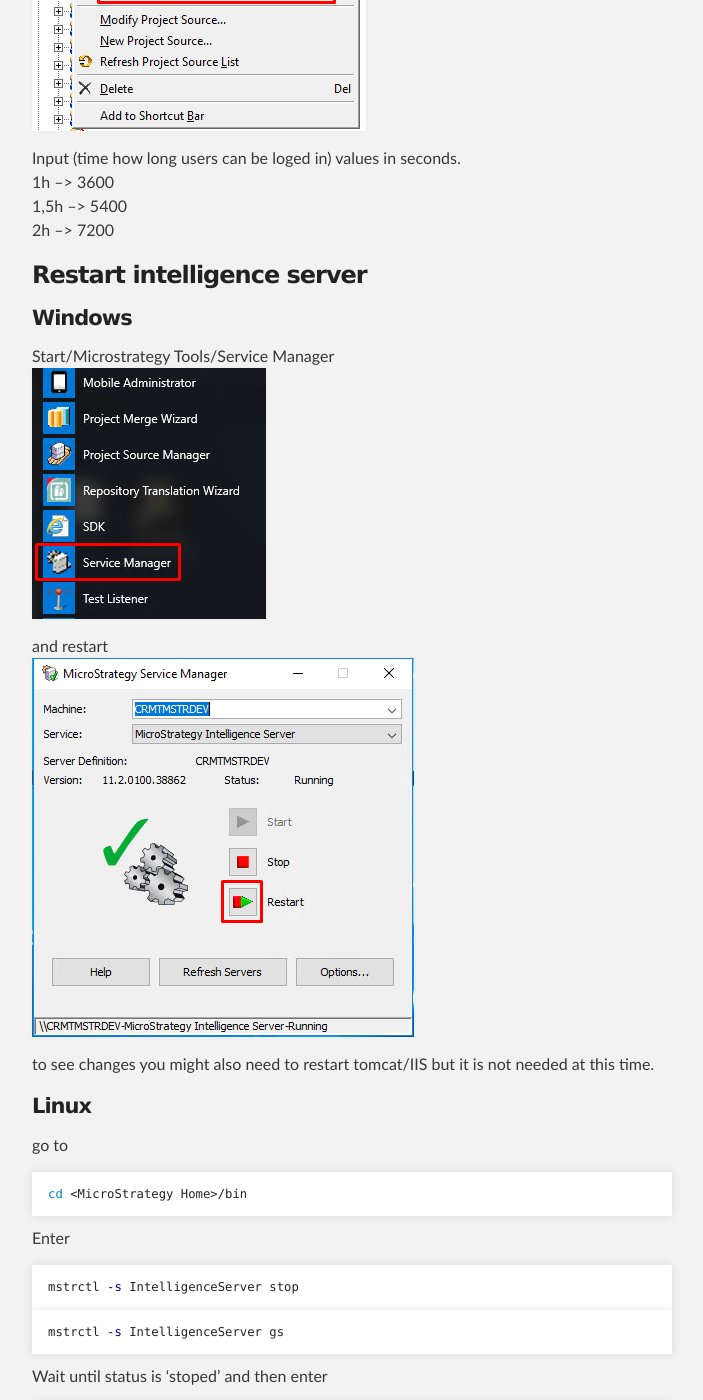
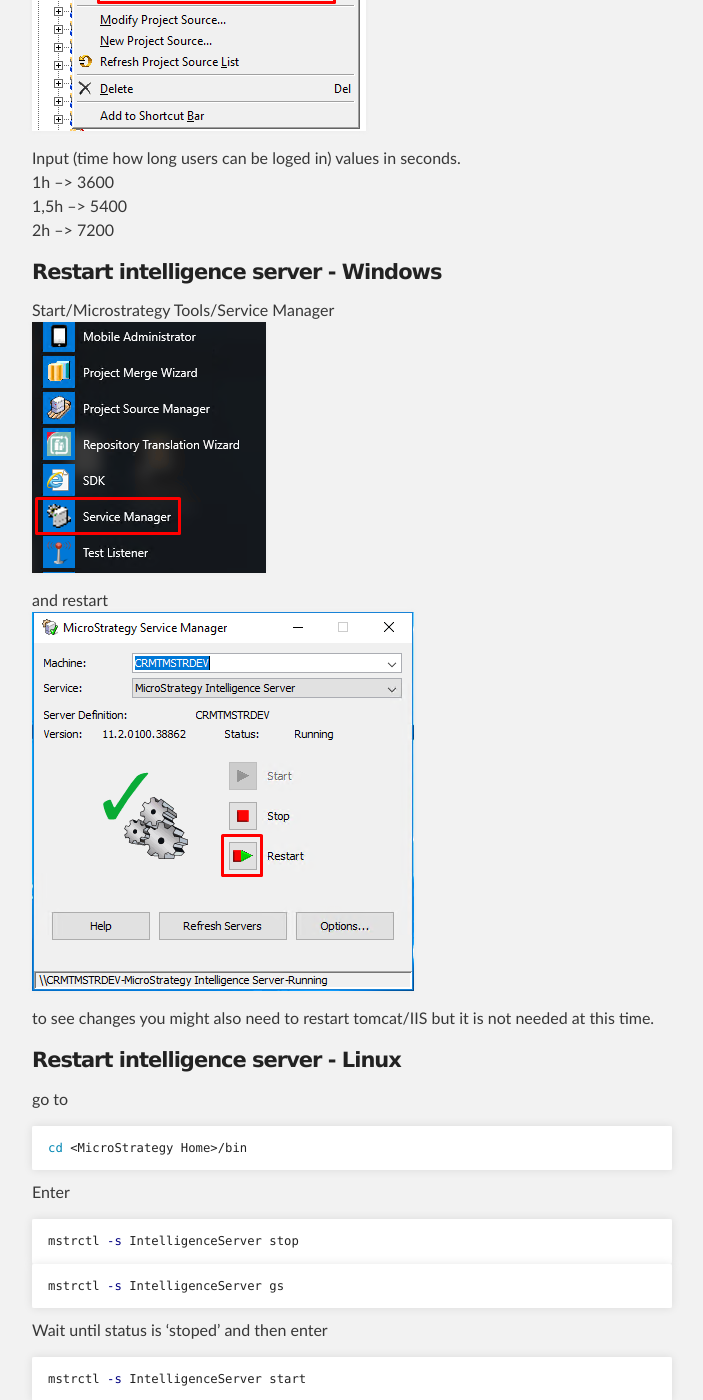
Before and after one commit to kl82slo/kl82slo.github.io, a Jekyll site: the page built from _posts/2021-06-03-0006 MicroStrategy - Web timeout.md, in a window 1280 px wide and 1400 px high, scrolled down 1788 px. Shown: the whole window, without its empty margins (288-991 px from the left). Built offline with Jekyll 4.4.1, drawn with Linux system fonts in a browser that asks for light colours.

Commit message:
Update 2021-06-03-0006 MicroStrategy - Web timeout.md

```diff
--- a/_posts/2021-06-03-0006 MicroStrategy - Web timeout.md
+++ b/_posts/2021-06-03-0006 MicroStrategy - Web timeout.md
@@ -48,8 +48,7 @@
 1,5h --> 5400 <br />
 2h   --> 7200 <br />
 
-### Restart intelligence server
-#### Windows
+#### Restart intelligence server - Windows
 Start/Microstrategy Tools/Service Manager <br />
 ![Service Manager](/img/20210603_0006/Service_Manager.png)
 
@@ -58,7 +57,7 @@
 
 to see changes you might also need to restart tomcat/IIS but it is not needed at this time.
 
-#### Linux
+#### Restart intelligence server - Linux
 go to
 {% highlight bash %}
 cd <MicroStrategy Home>/bin
```
